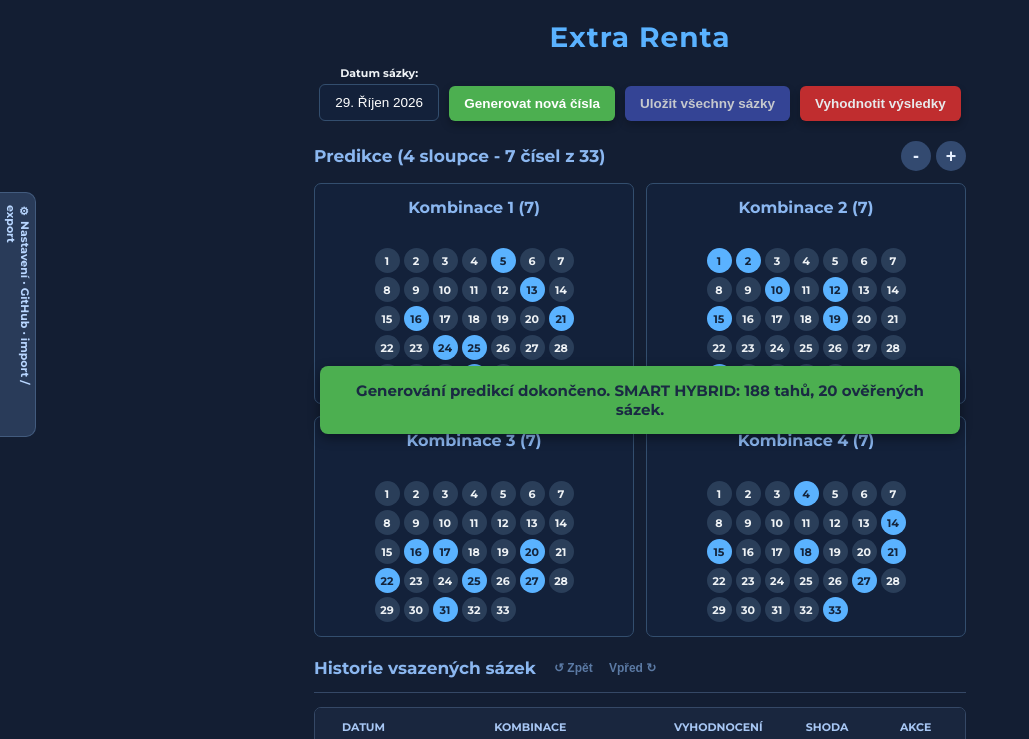
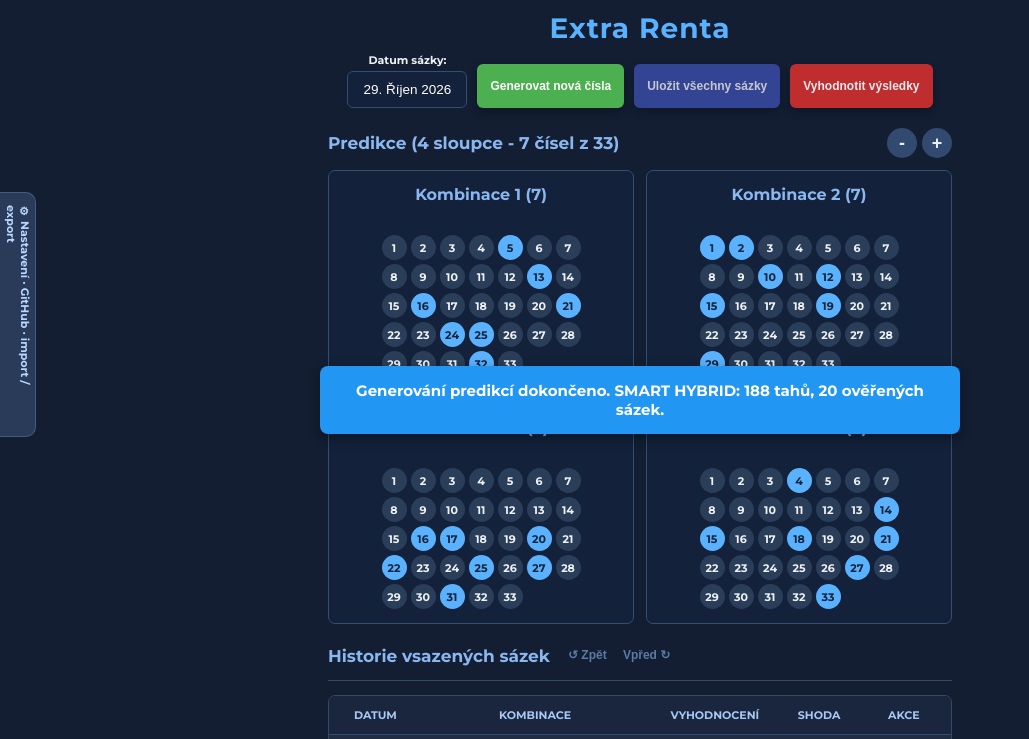
Before and after one commit to jerry00769/Renta, a plain HTML site: page index.html in a window 1280 px wide. Both pictures are taken after a click on the button "Generovat nová čísla". Shown: the top 739 px of the page, without its empty margins (0-1029 px from the left). Drawn offline with nearby package versions, Linux system fonts and the light colour scheme.

Commit message:
Add files via upload

```diff
--- a/index.html
+++ b/index.html
@@ -1057,6 +1057,54 @@ body{zoom:1!important;margin:0!important;padding:12px 10px!important;display:blo
   }
 }
 
+
+/* Jednotna barevna semantika hlaseni ve vsech trech loteriich. */
+.toast-message.info,.sportka-toast.info {background:#2196f3!important;color:#fff!important}
+.toast-message.success,.sportka-toast.success {background:#4caf50!important;color:#15283d!important}
+.toast-message.warning,.sportka-toast.warning {background:#ffed4a!important;color:#15283d!important}
+.toast-message.error,.sportka-toast.error {background:#d32f2f!important;color:#fff!important}
+
+
+/* 2026-10-28: stejna vnejsi rezerva u cisel a stejna sirka historie. */
+:root{--lot-ball:25px;--lot-step:4px;--lot-pad:18px;--lot-gap:12px;--lot-cols:2;--lot-card:306px;--lot-total:calc(var(--lot-cols) * var(--lot-card) + (var(--lot-cols) - 1) * var(--lot-gap))}
+@media(max-width:700px){:root{--lot-cols:1}}
+@media(max-width:310px){:root{--lot-ball:23px;--lot-step:3px}}
+#prediction-container.lottery-blocks-container{box-sizing:border-box!important;display:grid!important;grid-template-columns:repeat(var(--lot-cols),minmax(0,var(--lot-card)))!important;gap:var(--lot-gap)!important;width:min(100%,var(--lot-total))!important;max-width:100%!important;margin-inline:auto!important;justify-content:center!important;justify-items:stretch!important}
+#prediction-container .lottery-block{box-sizing:border-box!important;width:100%!important;min-width:0!important;max-width:100%!important;margin:0!important;padding:14px var(--lot-pad)!important}
+#prediction-container .numbers-grid{grid-template-columns:repeat(7,var(--lot-ball))!important;gap:var(--lot-step)!important;width:max-content!important;max-width:100%!important;margin-inline:auto!important;justify-content:center!important}
+#prediction-container .number-box{width:var(--lot-ball)!important;height:var(--lot-ball)!important;box-sizing:border-box!important;aspect-ratio:1!important}
+#history-section-container{box-sizing:border-box!important;width:min(100%,var(--lot-total))!important;max-width:100%!important;margin-inline:auto!important}
+#history-section-container .history-header,#history-section-container .table-container{box-sizing:border-box!important;width:100%!important;max-width:100%!important}
+.content-sections>.section>.section-header:has(+ #prediction-container){box-sizing:border-box!important;width:min(100%,var(--lot-total))!important;max-width:100%!important;margin-inline:auto!important}
+
+
+/* 2026-10-28: sjednocení nadpisu a horních ovládacích prvků podle Sportky.
+   PC/tablet: shodné rozměry; mobilní menu ponecháno beze změny. */
+@media (min-width:701px) {
+  .header-section .main-title {font-size:28px!important;line-height:1.2!important;letter-spacing:1px!important;margin:0 0 8px!important;}
+  .header-section {box-sizing:border-box!important;max-width:100%!important;}
+  .header-section .controls-row {width:100%!important;box-sizing:border-box!important;}
+  .header-section .top-inputs {display:flex!important;flex-wrap:wrap!important;justify-content:center!important;align-items:flex-end!important;column-gap:10px!important;row-gap:8px!important;margin-inline:auto!important;box-sizing:border-box!important;}
+  .header-section .top-inputs .input-group {flex:0 0 auto!important;}
+  .header-section .top-inputs .input-label {font-size:11px!important;line-height:1.25!important;}
+  .header-section .top-inputs #staked-date {box-sizing:border-box!important;width:125px!important;height:32px!important;padding:5px 8px!important;font-size:12px!important;}
+  .header-section .top-inputs #generate-button,
+  .header-section .top-inputs #save-all-button,
+  .header-section .top-inputs #evaluate-button {box-sizing:border-box!important;min-height:44px!important;height:44px!important;padding:10px 13px!important;font-size:12px!important;line-height:1.2!important;white-space:nowrap!important;flex:0 0 auto!important;}
+}
+
+/* Renta: tlačítka se musí vejít do šířky sestavy kombinací. */
+@media (min-width:701px) {
+ .header-section .top-inputs {width:min(100%,var(--lot-total))!important;max-width:var(--lot-total)!important;}
+}
+
+
+/* PC/tablet: vsechna ctyri horni pole vzdy na jednom radku, nezavisle na uzsich kombinacich. */
+@media (min-width:701px){
+ .header-section .top-inputs{width:max-content!important;max-width:100%!important;flex-wrap:nowrap!important;column-gap:10px!important;row-gap:0!important}
+ .header-section .top-inputs .input-group,.header-section .top-inputs button{flex-shrink:0!important}
+}
+
 </style>
 </head>
 <body>
@@ -1377,7 +1425,7 @@ body{zoom:1!important;margin:0!important;padding:12px 10px!important;display:blo
             const incomplete = allPredictions.findIndex(numbers => numbers.length !== 7 || new Set(numbers).size !== numbers.length);
             if (incomplete !== -1) {
                 const count = allPredictions[incomplete].length;
-                displayStatusMessage(`Kombinace ${incomplete + 1}: ${count < 7 ? 'doplň '+(7-count)+' '+(7-count===1?'číslo':(7-count>=2&&7-count<=4?'čísla':'čísel')) : 'zkontroluj vybraná čísla'} (vybráno ${count} ze 7).`, 'error');
+                displayStatusMessage(`Kombinace ${incomplete + 1}: ${count < 7 ? 'doplň '+(7-count)+' '+(7-count===1?'číslo':(7-count>=2&&7-count<=4?'čísla':'čísel')) : 'zkontroluj vybraná čísla'} (vybráno ${count} ze 7).`, 'warning');
                 if (window.matchMedia('(max-width: 600px)').matches) {
                     const block = document.querySelectorAll('#prediction-container .lottery-block')[incomplete];
                     if (block) block.scrollIntoView({behavior:'smooth',block:'center'});
@@ -1549,7 +1597,7 @@ body{zoom:1!important;margin:0!important;padding:12px 10px!important;display:blo
             const index = selected.indexOf(number);
             if (index >= 0) selected.splice(index, 1);
             else if (selected.length >= 7) {
-                displayStatusMessage('Nejdříve odznač jedno z 7 vybraných čísel.', 'warning');
+                displayStatusMessage(`Kombinace ${Number(grid.dataset.index) + 1} již obsahuje 7 čísel. Nejprve jedno odznač.`, 'warning');
                 setTimeout(hideStatusMessage, 3500);
                 return;
             } else selected.push(number);
@@ -1812,7 +1860,7 @@ body{zoom:1!important;margin:0!important;padding:12px 10px!important;display:blo
                     .then(data => {
                         isGenerating = false;
                         if (data.status === 'ok') {
-                            displayStatusMessage(data.message, 'success');
+                            displayStatusMessage(data.message, 'info');
                             loadPredictions()
                                 .finally(() => {
                                     if (SAVE_ALL_BUTTON) {
```
